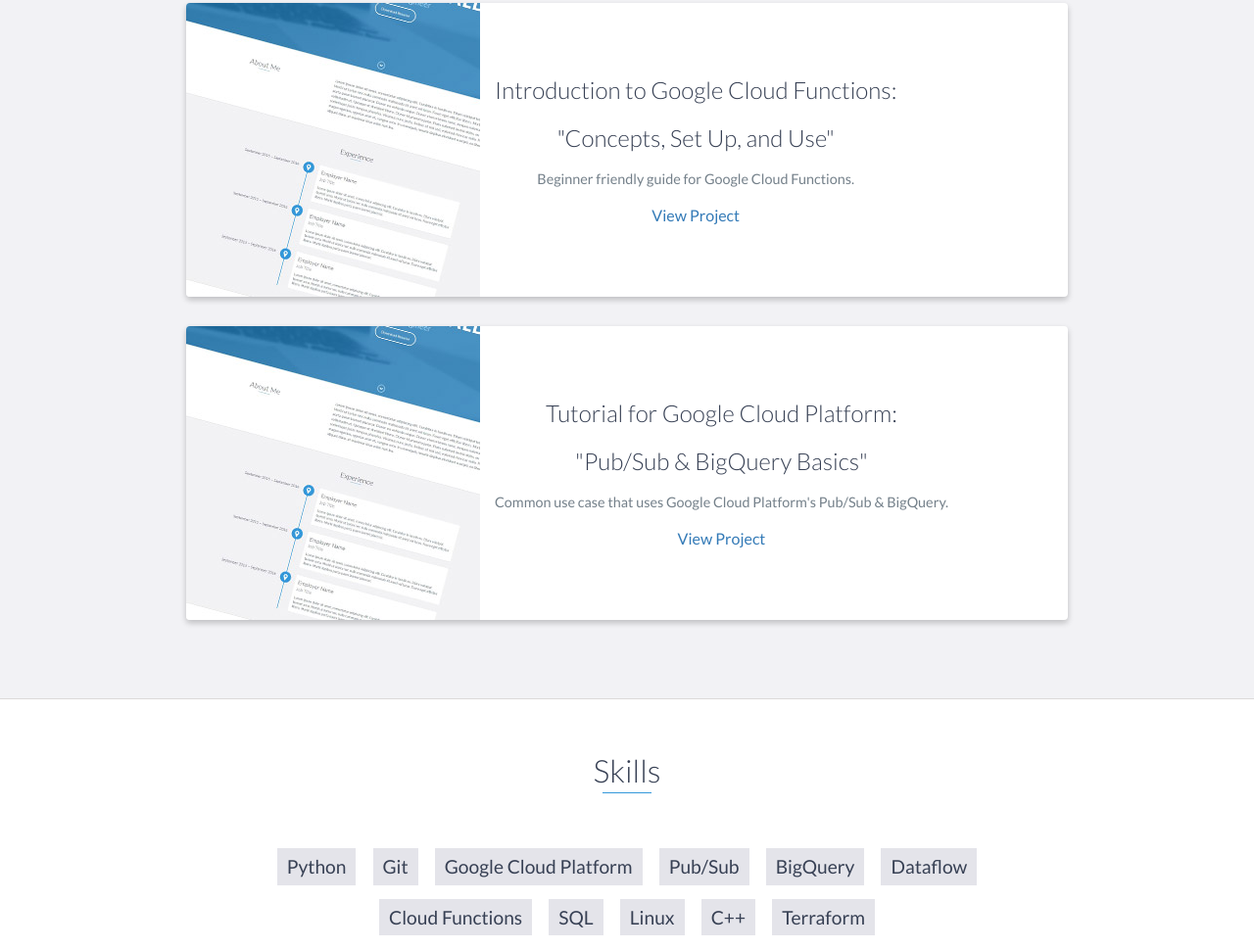
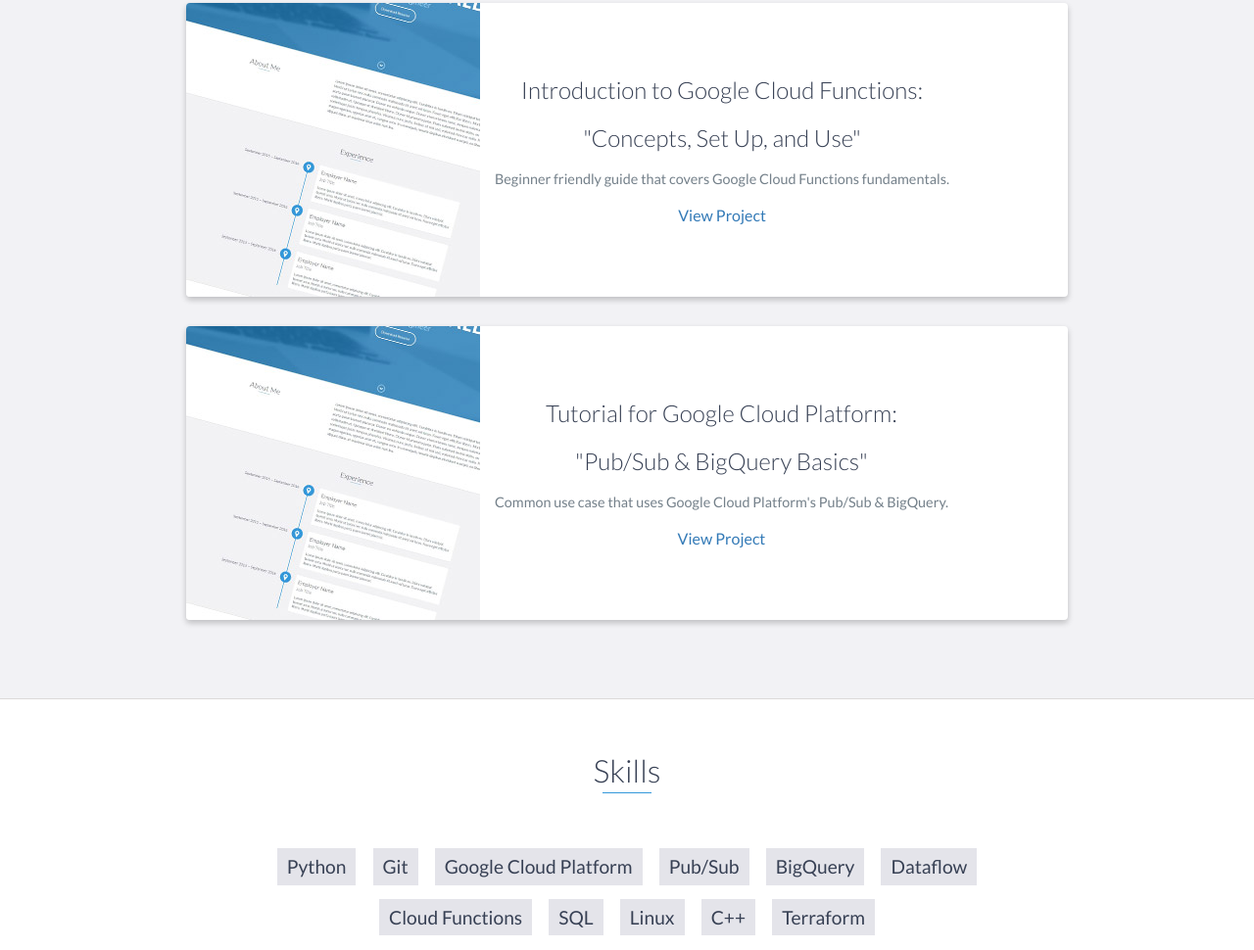
Before and after one commit to JohnYoon13/JohnYoon13.github.io, a website: page index.html in a window 1280 px wide. Shown: the part 3000-3970 px from the top of the page at 98% size. Drawn offline with nearby package versions, Linux system fonts and the light colour scheme.

Commit message:
updated description

```diff
--- a/index.html
+++ b/index.html
@@ -163,7 +163,7 @@
                         <h3>Introduction to Google Cloud Functions:</h3>
                         <h3>"Concepts, Set Up, and Use"</h3>
                         <p>
-                            Beginner friendly guide for Google Cloud Functions.
+                            Beginner friendly guide that covers Google Cloud Functions fundamentals.
                         </p>
                         <a href="https://github.com/JohnYoon13/cloud-functions/blob/master/cloud_functions_guide.md">View Project</a>
                     </div>
```
